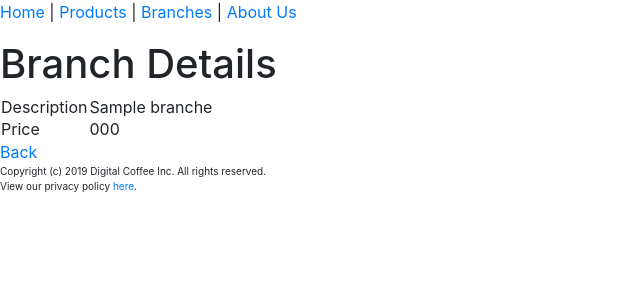
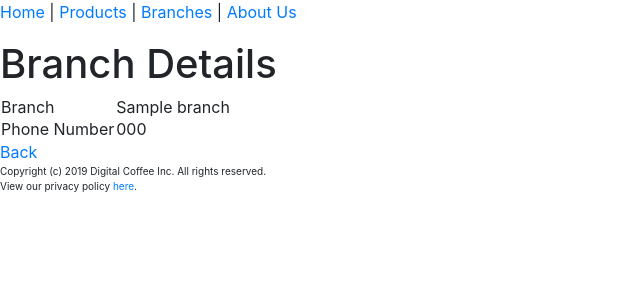
Before and after one commit to Ayos-team/flask, a Flask app: template digitalcafe/templates/branchdetails.html in a window 1280 px wide. Shown: the top 300 px of the page, without its empty margins (0-640 px from the left). Run offline with Flask 2, Linux system fonts and the light colour scheme; the template is opened without the code that fills it: most values are stand-ins (such as "Sample title", 1, 10 or a date in 2020); some libraries are stand-ins or nearby versions.

Commit message:
cant figure out how to show the branch details

```diff
--- a/digitalcafe/app.py
+++ b/digitalcafe/app.py
@@ -23,7 +23,7 @@ def productdetails():
 
 @app.route('/branches')
 def branches():
-    product_list = db.get_branches()
+    branch_list = db.get_branches()
     return render_template('branches.html', page="Branches", branch_list=branch_list)
 
 @app.route('/branchdetails')
@@ -31,7 +31,7 @@ def branchdetails():
     code = request.args.get('code', '')
     branch = db.get_branch(int(code))
 
-    return render_template('productdetails.html', code=code, branch=branch)
+    return render_template('branchdetails.html', code=code, branch=branch)
 
 @app.route('/aboutus')
 def aboutus():
--- a/digitalcafe/templates/branchdetails.html
+++ b/digitalcafe/templates/branchdetails.html
@@ -1,8 +1,8 @@
 {% include "header.html" %}
         <h1>Branch Details</h1>
         <table>
-            <tr><td>Description</td><td>{{ branches["name"] }}</td></tr>
-            <tr><td>Price</td><td>{{ branches["phonenumber"] }}</td></tr>
+          <tr><td>Branch</td><td>{{ branch["name"] }}</td></tr>
+          <tr><td>Phone Number</td><td>{{ branch["phonenumber"] }}</td></tr>
         </table>
         <a href="/branches">Back</a>
 {% include "footer.html" %}
--- a/digitalcafe/templates/branches.html
+++ b/digitalcafe/templates/branches.html
@@ -3,7 +3,7 @@
 
         <ul>
             {% for branch in branch_list %}
-                        <list><a href="productdetails?code={{branches["code"]}}">{{branches["code"]}}</a></list>
+                        <li><a href="branchdetails?code={{branch["name"]}}">{{branch["name"]}}</a></li>
             {% endfor %}
         </ul>
 {% include "footer.html" %}
```
